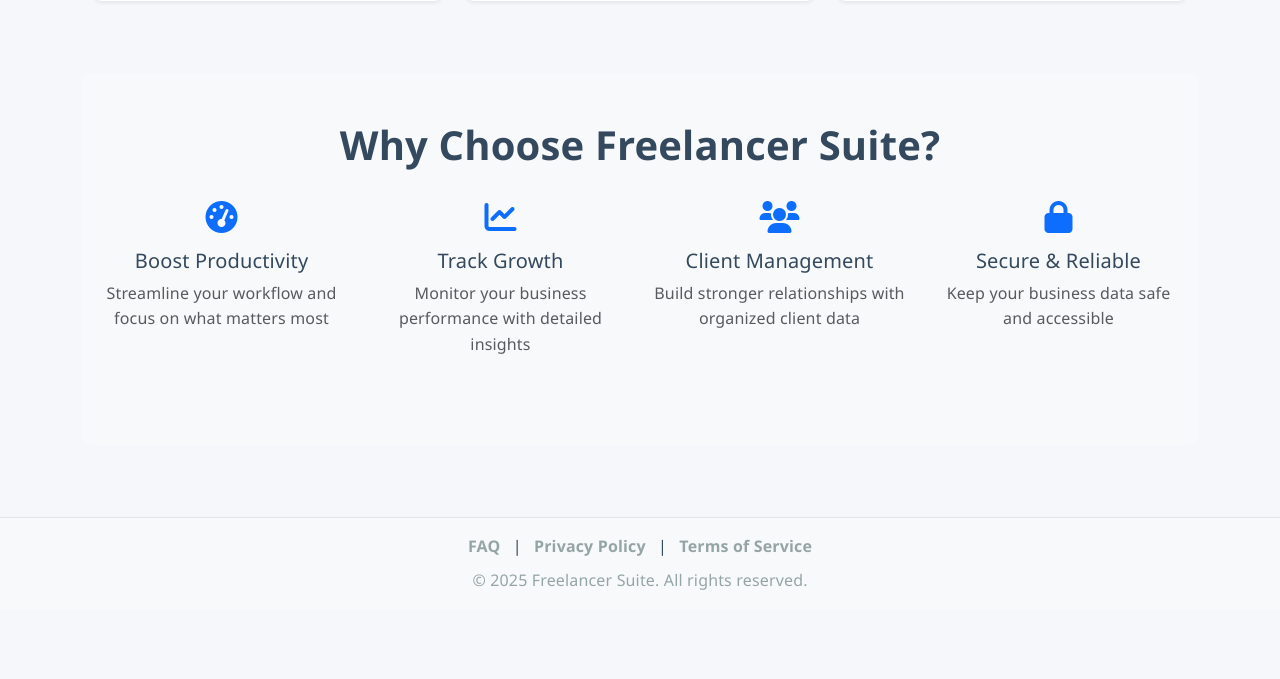
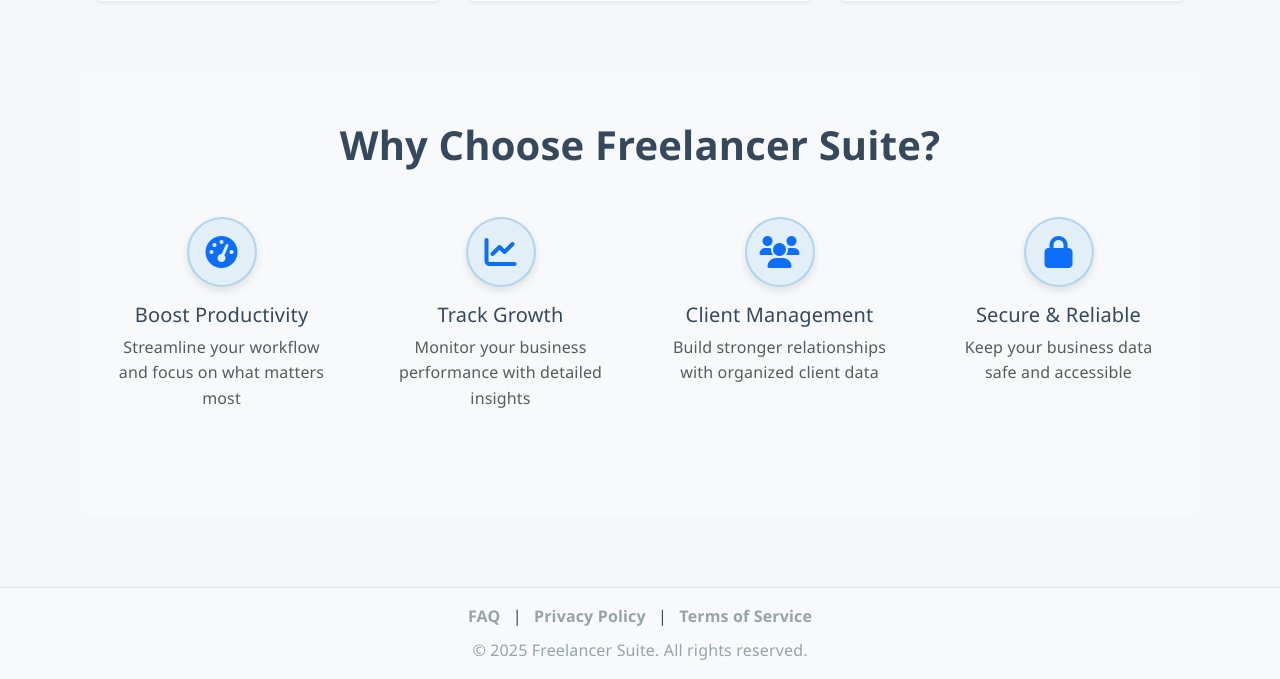
Before and after one commit to Gabangxa/FreelanceDash1, a Flask app: page / in a window 1280 px wide. Shown: the part 1069-1748 px from the top of the page. Before the commit the page ends 1659 px from the top, so only its background shows below. Run offline with Flask 3, Linux system fonts and the light colour scheme.

Commit message:
Enhance dark mode styling: Improved visibility of the "Why Choose Freelancer Suite?" section by adding specific dark mode styles for background, text, and icons.
Replit-Commit-Author: Agent
Replit-Commit-Session-Id: 6a4f5379-4f89-49d6-aeb4-51cfa42936df
Replit-Commit-Screenshot-Url: https://storage.googleapis.com/screenshot-production-us-central1/088f28d3-b1d1-446b-8e43-af70b6701115/fbc2ab44-3a98-405f-8cce-3308f711b5ba.jpg

```diff
--- a/static/css/style.css
+++ b/static/css/style.css
@@ -461,6 +461,47 @@ body {
     color: #ecf0f1;
 }
 
+/* Fix for "Why Choose Freelancer Suite?" section in dark mode */
+[data-bs-theme="dark"] .bg-light {
+    background-color: #2c3e50 !important;
+    color: #ecf0f1;
+}
+
+[data-bs-theme="dark"] .bg-light h2,
+[data-bs-theme="dark"] .bg-light h4 {
+    color: #ecf0f1;
+}
+
+[data-bs-theme="dark"] .bg-light p.text-muted {
+    color: #bdc3c7 !important;
+}
+
+[data-bs-theme="dark"] .bg-light i.text-primary {
+    color: #3498db !important;
+    filter: drop-shadow(0 0 3px rgba(52, 152, 219, 0.5));
+}
+
+/* Icon container styling */
+.icon-container {
+    width: 70px;
+    height: 70px;
+    background-color: rgba(52, 152, 219, 0.1);
+    border: 2px solid rgba(52, 152, 219, 0.3);
+    box-shadow: 0 4px 8px rgba(0, 0, 0, 0.1);
+    transition: all 0.3s ease;
+}
+
+.icon-container:hover {
+    transform: translateY(-5px);
+    box-shadow: 0 6px 12px rgba(0, 0, 0, 0.15);
+}
+
+[data-bs-theme="dark"] .icon-container {
+    background-color: rgba(52, 152, 219, 0.2);
+    border-color: rgba(52, 152, 219, 0.5);
+    box-shadow: 0 4px 8px rgba(0, 0, 0, 0.3), 0 0 15px rgba(52, 152, 219, 0.2);
+}
+
 /* Invoice Creation Page */
 .invoice-item {
     padding: 1.5rem;
--- a/templates/index.html
+++ b/templates/index.html
@@ -73,29 +73,37 @@
             <h2 class="display-6 fw-bold">Why Choose Freelancer Suite?</h2>
         </div>
         <div class="col-md-6 col-lg-3 mb-4">
-            <div class="text-center">
-                <i class="fas fa-tachometer-alt fa-2x text-primary mb-3"></i>
+            <div class="text-center p-3">
+                <div class="icon-container rounded-circle d-inline-flex justify-content-center align-items-center mb-3">
+                    <i class="fas fa-tachometer-alt fa-2x text-primary"></i>
+                </div>
                 <h4 class="h5">Boost Productivity</h4>
                 <p class="text-muted">Streamline your workflow and focus on what matters most</p>
             </div>
         </div>
         <div class="col-md-6 col-lg-3 mb-4">
-            <div class="text-center">
-                <i class="fas fa-chart-line fa-2x text-primary mb-3"></i>
+            <div class="text-center p-3">
+                <div class="icon-container rounded-circle d-inline-flex justify-content-center align-items-center mb-3">
+                    <i class="fas fa-chart-line fa-2x text-primary"></i>
+                </div>
                 <h4 class="h5">Track Growth</h4>
                 <p class="text-muted">Monitor your business performance with detailed insights</p>
             </div>
         </div>
         <div class="col-md-6 col-lg-3 mb-4">
-            <div class="text-center">
-                <i class="fas fa-users fa-2x text-primary mb-3"></i>
+            <div class="text-center p-3">
+                <div class="icon-container rounded-circle d-inline-flex justify-content-center align-items-center mb-3">
+                    <i class="fas fa-users fa-2x text-primary"></i>
+                </div>
                 <h4 class="h5">Client Management</h4>
                 <p class="text-muted">Build stronger relationships with organized client data</p>
             </div>
         </div>
         <div class="col-md-6 col-lg-3 mb-4">
-            <div class="text-center">
-                <i class="fas fa-lock fa-2x text-primary mb-3"></i>
+            <div class="text-center p-3">
+                <div class="icon-container rounded-circle d-inline-flex justify-content-center align-items-center mb-3">
+                    <i class="fas fa-lock fa-2x text-primary"></i>
+                </div>
                 <h4 class="h5">Secure & Reliable</h4>
                 <p class="text-muted">Keep your business data safe and accessible</p>
             </div>
```
Also changed, not shown: attached_assets/image_1743450180192.png (added).
